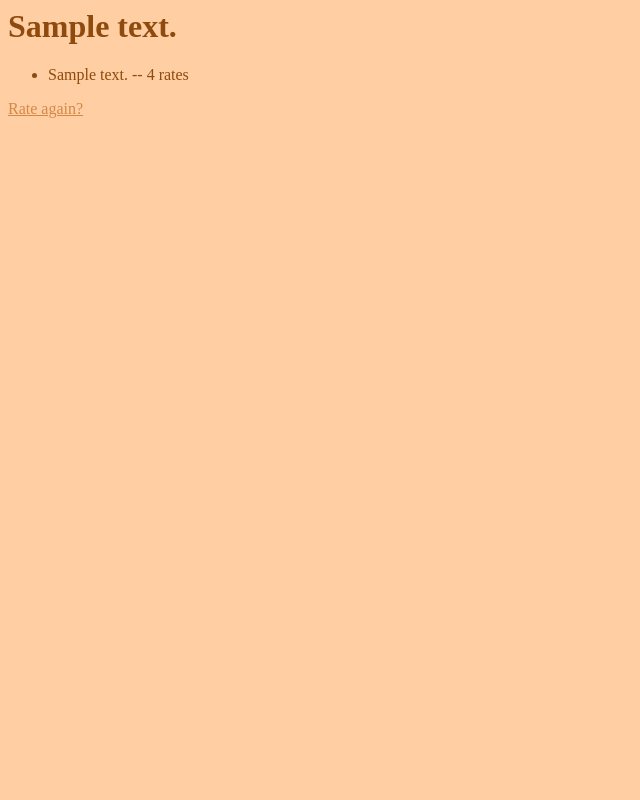
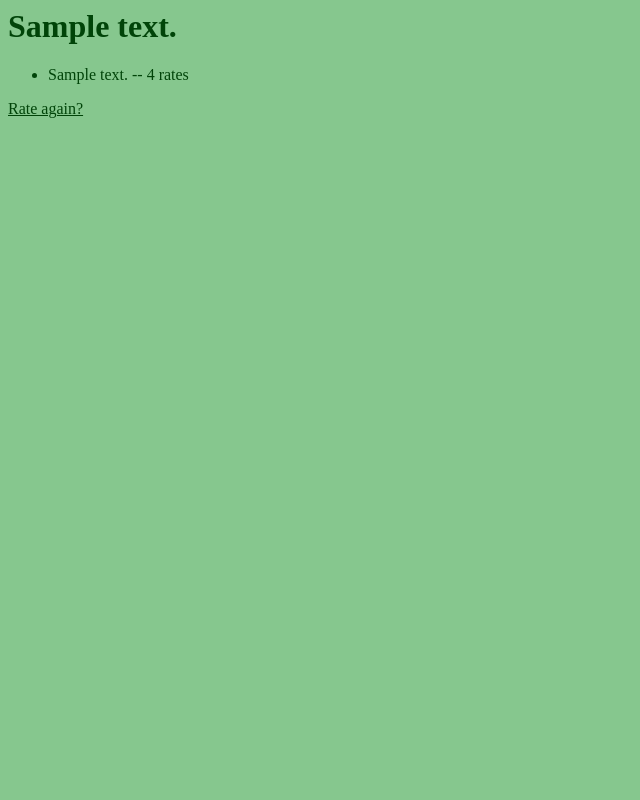
Before and after one commit to GSmily/shows, a Django app: page /shows/1/rating/ in a window 1280 px wide. Shown: the whole page, without its empty margins (0-640 px from the left). Run offline with Django 3.2, Linux system fonts and the light colour scheme; tables that the repository leaves empty hold one stand-in row (values such as "Sample post").

Commit message:
Changed color

```diff
--- a/shows/static/shows/results.css
+++ b/shows/static/shows/results.css
@@ -1,26 +1,26 @@
 ul {
-    color:#8F4A0D ;
+    color:#014409 ;
 }
 
 li a {
-    color: #8F4A0D;
+    color: #014409;
 }
 
 a {
-   color: #D38947
+   color: #014409
 }
 
 a:hover {
     size: 200%;
     font-weight: bolder;
-    color: #D38947;
+    color: #2E8639;
 }
 
 h1 {
-    color: #8F4A0D;
+    color: #014409;
     font-weight: bolder;
 }
 
 body {
-    background: #FFCEA3;
+    background: #86C78E;
 }
```
